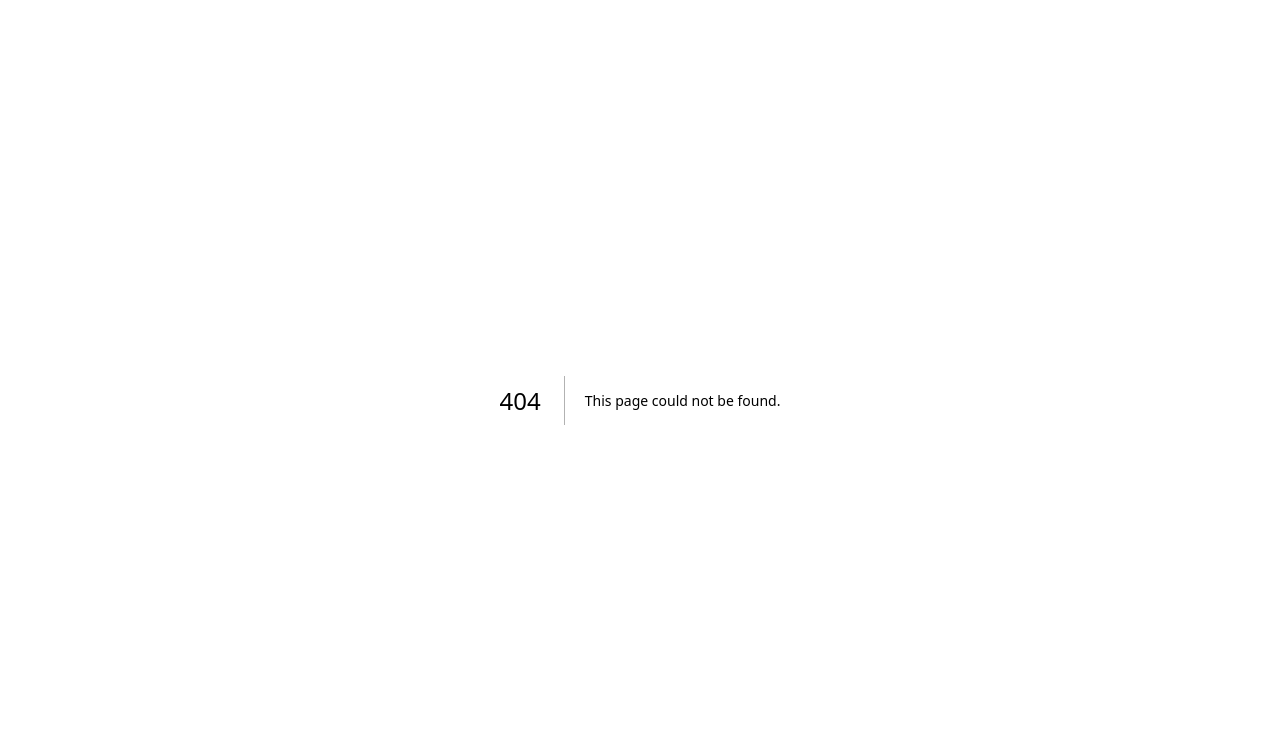
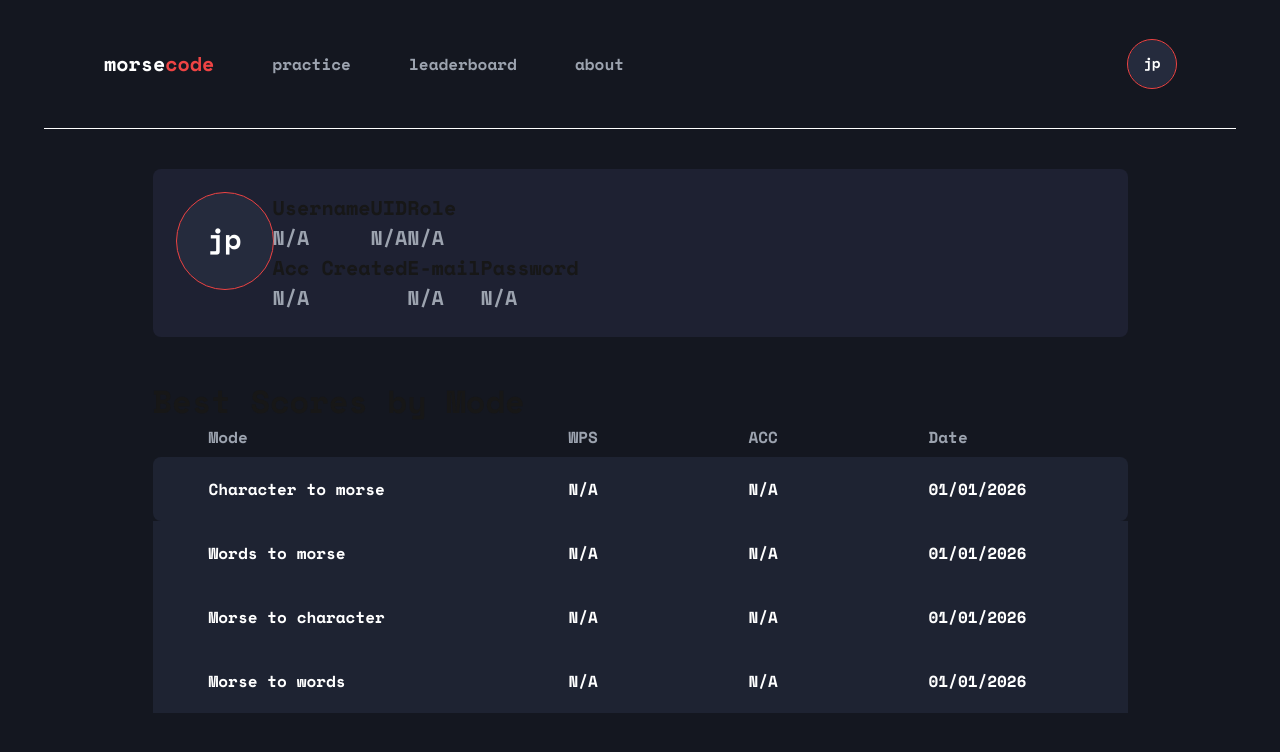
Before and after one commit to Pangkeek/morsecode, a Next.js app in the folder client/: page /profile in a window 1280 px wide. Before the commit this address had no page. Shown: the top 752 px of the page. Built offline with nearby package versions, Linux system fonts and the light colour scheme.

Commit message:
profile1/2

```diff
--- /dev/null
+++ b/client/src/app/(main)/about/page.js
@@ -0,0 +1,16 @@
+import React, { useState, useEffect } from 'react';
+import { Space_Mono } from 'next/font/google';
+import Image from 'next/image';
+
+const spmono = Space_Mono({
+  subsets: ['latin'],
+  weight: ['400', '700'],
+});
+
+export default function About() {
+  return (
+    <div>
+      <h1>About</h1>
+    </div>
+  );
+}
--- a/client/src/app/(main)/layout.js
+++ b/client/src/app/(main)/layout.js
@@ -21,9 +21,9 @@ function Mainlayout({ children }) {
                 <a href='/leaderboard' className={`${spmono.className} font-bold transition-colors duration-300 hover:text-white ${pathname === '/leaderboard' ? 'text-white' : 'text-[#9CA3AF]'}`}>leaderboard</a>
                 <a href='/about' className={`${spmono.className} font-bold transition-colors duration-300 hover:text-white ${pathname === '/about' ? 'text-white' : 'text-[#9CA3AF]'}`}>about</a>
             </div>
-            <div className={`${spmono.className} w-12 h-12 bg-[#252B3D] rounded-full flex items-center justify-center font-bold text-[14px] text-white outline outline-[#EF4444]`}>
+            <a href='/profile' className={`${spmono.className} w-12 h-12 bg-[#252B3D] rounded-full flex items-center justify-center font-bold text-[14px] text-white outline outline-[#EF4444]`}>
               <p className='mb-1'>jp</p>
-            </div>
+            </a>
         </nav>
         <div className='w-full px-7'>
             <div className='bg-white w-full h-[1px]'></div>
--- /dev/null
+++ b/client/src/app/(main)/profile/page.js
@@ -0,0 +1,107 @@
+"use client";
+
+import React, { useState, useEffect } from 'react';
+import { Space_Mono } from 'next/font/google';
+import Image from 'next/image';
+
+const spmono = Space_Mono({
+  subsets: ['latin'],
+  weight: ['400', '700'],
+});
+
+export default function Profile() {
+  return (
+    <div>
+        <div className={`flex w-[975px] bg-[#1E2132] rounded-lg mt-10 mb-10 p-6 ${spmono.className} font-bold`}>
+          <div
+            className={`${spmono.className} w-24 h-24 bg-[#252B3D] rounded-full flex items-center justify-center font-bold text-[28px] text-white outline outline-[#EF4444]`}
+          >
+            <p className="mb-1">jp</p>
+          </div>
+          <div className='text-[20px]'>
+            <div className='flex'>
+              <div>
+                <p>Username</p>
+                <p className="text-[#9CA3AF]">N/A</p>
+              </div>
+              <div>
+                <p>UID</p>
+                <p className="text-[#9CA3AF]">N/A</p>
+              </div>
+              <div>
+                <p>Role</p>
+                <p className="text-[#9CA3AF]">N/A</p>
+              </div>
+            </div>
+            <div className='flex'>
+              <div>
+                <p>Acc Created</p>
+                <p className="text-[#9CA3AF]">N/A</p>
+              </div>
+              <div>
+                <p>E-mail</p>
+                <p className="text-[#9CA3AF]">N/A</p>
+              </div>
+              <div>
+                <p>Password</p>
+                <p className="text-[#9CA3AF]">N/A</p>
+              </div>
+            </div>
+          </div>
+        </div>
+        <h1 className={`${spmono.className} text-[32px] space-mono font-bold`}>Best Scores by Mode</h1>
+        <div className={`grid grid-cols-[400px_180px_180px_180px] px-4 mb-2 ${spmono.className} font-bold text-[#9CA3AF]`}>
+            <div className='ml-10'>Mode</div>
+            <div>WPS</div>
+            <div>ACC</div>
+            <div>Date</div>
+          </div>
+        <div className={`flex flex-col ${spmono.className} font-bold text-[#9CA3AF]`}>
+              <div
+                className={`grid grid-cols-[400px_180px_180px_180px]
+                  px-4
+                  h-16
+                 items-center bg-[#1E2332] text-white rounded-lg`}
+              >
+                <div className="pl-10">Character to morse</div>
+                <div>N/A</div>
+                <div>N/A</div>
+                <div>01/01/2026</div>
+              </div>
+              <div
+                className={`grid grid-cols-[400px_180px_180px_180px]
+                  px-4
+                  h-16
+                 items-center bg-[#1E2332] text-white`}
+              >
+                <div className="pl-10">Words to morse</div>
+                <div>N/A</div>
+                <div>N/A</div>
+                <div>01/01/2026</div>
+              </div>
+              <div
+                className={`grid grid-cols-[400px_180px_180px_180px]
+                  px-4
+                  h-16
+                 items-center bg-[#1E2332] text-white`}
+              >
+                <div className="pl-10">Morse to character</div>
+                <div>N/A</div>
+                <div>N/A</div>
+                <div>01/01/2026</div>
+              </div>
+              <div
+                className={`grid grid-cols-[400px_180px_180px_180px]
+                  px-4
+                  h-16
+                 items-center bg-[#1E2332] text-white`}
+              >
+                <div className="pl-10">Morse to words</div>
+                <div>N/A</div>
+                <div>N/A</div>
+                <div>01/01/2026</div>
+              </div>
+          </div>
+    </div>
+  );
+}
```
